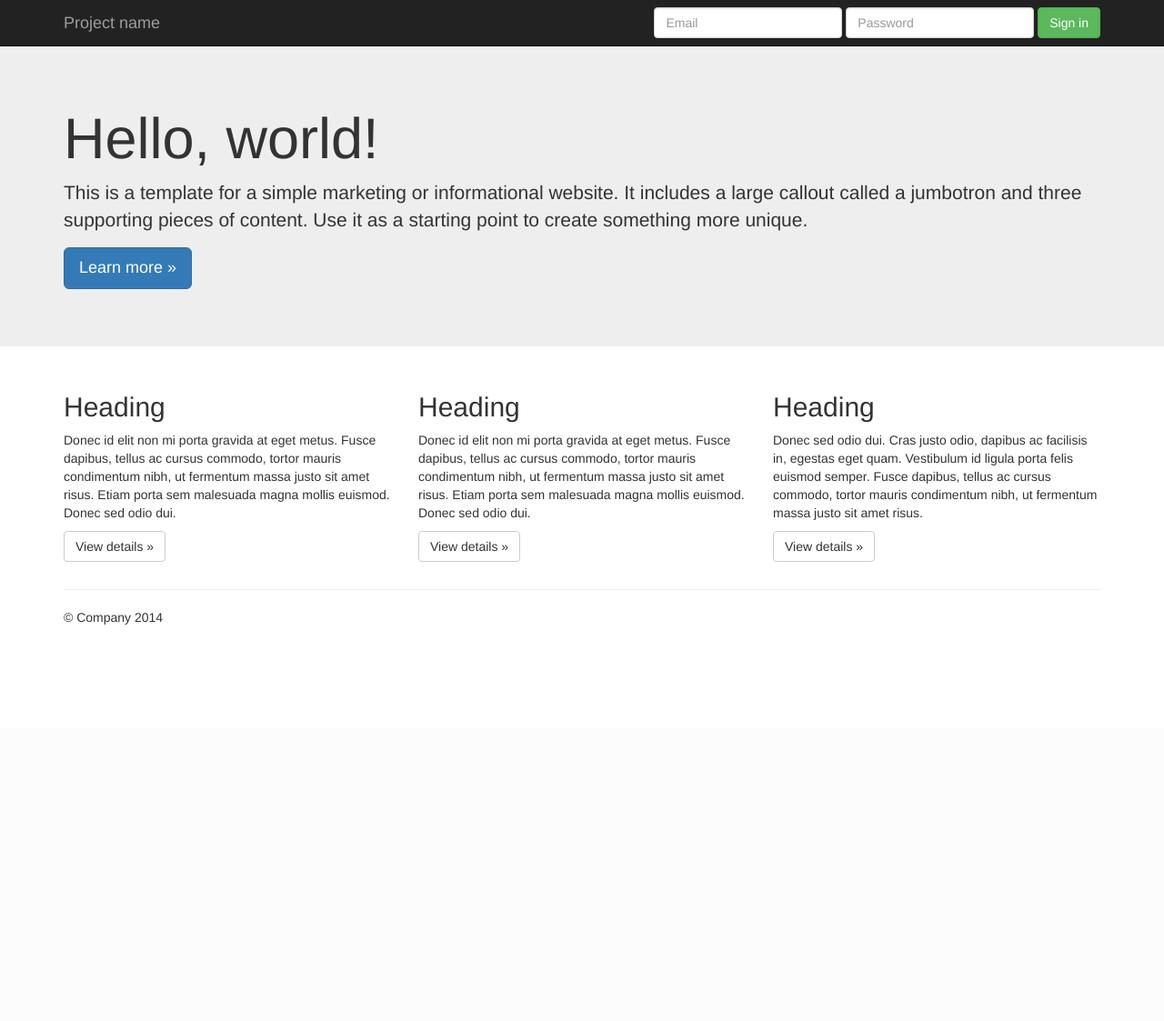
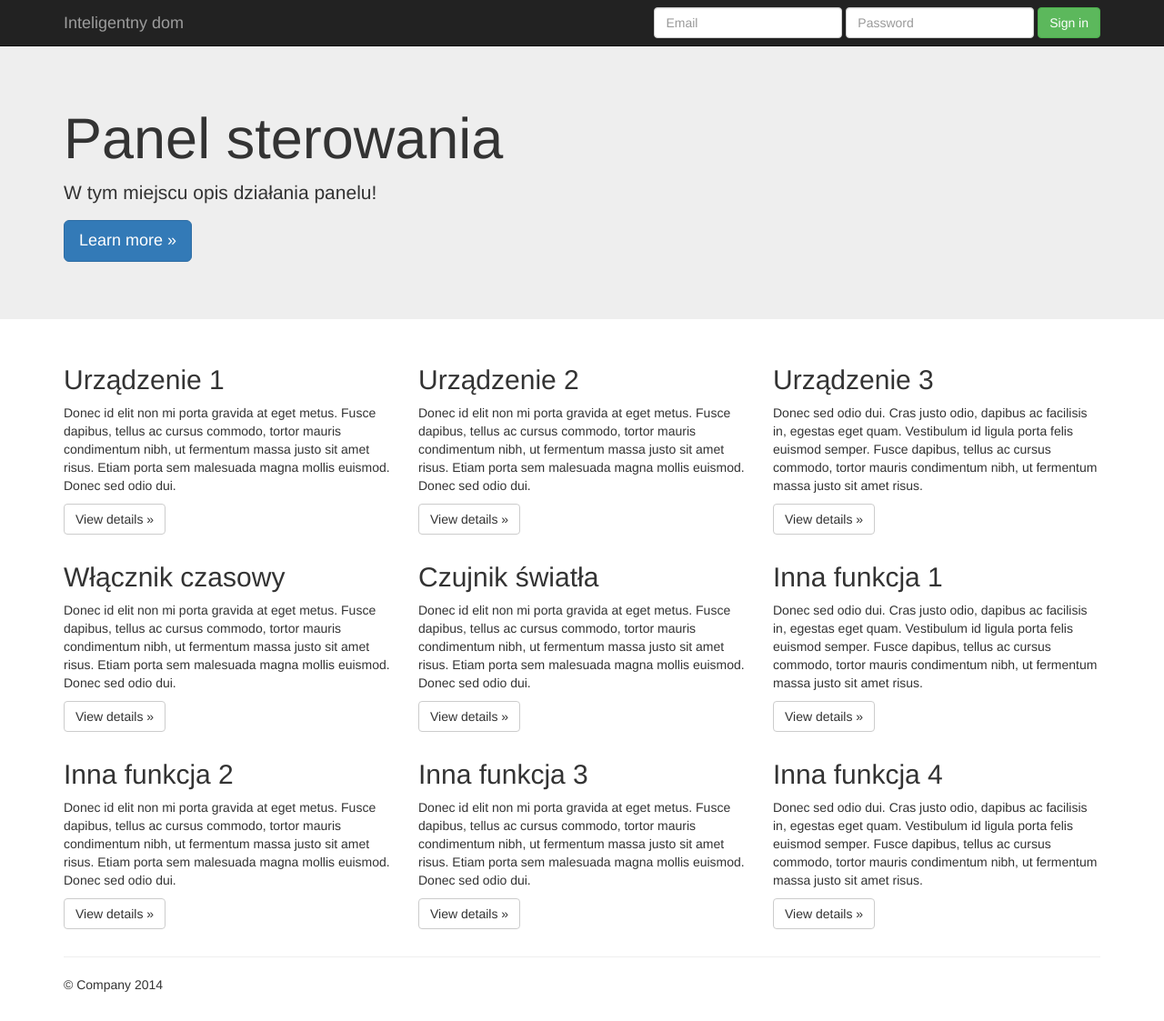
Before and after one commit to jifwin/int_dom, a Django app: page /control_panel/ in a window 1280 px wide. Shown: the whole page at 91% size. Before the commit the page ends 687 px from the top, so only its background shows below. Run offline with Django 3.2, Linux system fonts and the light colour scheme; some libraries are stand-ins or nearby versions.

Commit message:
added first desc.

```diff
--- a/django/int_dom_frontend/control_panel/templates/control_panel/index.html
+++ b/django/int_dom_frontend/control_panel/templates/control_panel/index.html
@@ -1,4 +1,3 @@
-
 <!DOCTYPE html>
 <html lang="en">
   <head>
@@ -7,9 +6,9 @@
     <meta name="viewport" content="width=device-width, initial-scale=1">
     <meta name="description" content="">
     <meta name="author" content="">
-    <link rel="icon" href="../../favicon.ico">
 
-    <title>Jumbotron Template for Bootstrap</title>
+
+    <title>Inteligentny dom - Panel sterowania</title>
 
     <!-- Bootstrap core CSS -->
     <link href="/static/control_panel/css/bootstrap.css" rel="stylesheet">
@@ -36,7 +35,7 @@
             <span class="icon-bar"></span>
             <span class="icon-bar"></span>
           </button>
-          <a class="navbar-brand" href="#">Project name</a>
+          <a class="navbar-brand" href="#">Inteligentny dom</a>
         </div>
         <div id="navbar" class="navbar-collapse collapse">
           <form class="navbar-form navbar-right" role="form">
@@ -55,8 +54,8 @@
     <!-- Main jumbotron for a primary marketing message or call to action -->
     <div class="jumbotron">
       <div class="container">
-        <h1>Hello, world!</h1>
-        <p>This is a template for a simple marketing or informational website. It includes a large callout called a jumbotron and three supporting pieces of content. Use it as a starting point to create something more unique.</p>
+        <h1>Panel sterowania</h1>
+        <p>W tym miejscu opis działania panelu!</p>
         <p><a class="btn btn-primary btn-lg" href="#" role="button">Learn more &raquo;</a></p>
       </div>
     </div>
@@ -65,17 +64,53 @@
       <!-- Example row of columns -->
       <div class="row">
         <div class="col-md-4">
-          <h2>Heading</h2>
+          <h2>Urządzenie 1</h2>
           <p>Donec id elit non mi porta gravida at eget metus. Fusce dapibus, tellus ac cursus commodo, tortor mauris condimentum nibh, ut fermentum massa justo sit amet risus. Etiam porta sem malesuada magna mollis euismod. Donec sed odio dui. </p>
           <p><a class="btn btn-default" href="#" role="button">View details &raquo;</a></p>
         </div>
         <div class="col-md-4">
-          <h2>Heading</h2>
+          <h2>Urządzenie 2</h2>
           <p>Donec id elit non mi porta gravida at eget metus. Fusce dapibus, tellus ac cursus commodo, tortor mauris condimentum nibh, ut fermentum massa justo sit amet risus. Etiam porta sem malesuada magna mollis euismod. Donec sed odio dui. </p>
           <p><a class="btn btn-default" href="#" role="button">View details &raquo;</a></p>
        </div>
         <div class="col-md-4">
-          <h2>Heading</h2>
+          <h2>Urządzenie 3</h2>
+          <p>Donec sed odio dui. Cras justo odio, dapibus ac facilisis in, egestas eget quam. Vestibulum id ligula porta felis euismod semper. Fusce dapibus, tellus ac cursus commodo, tortor mauris condimentum nibh, ut fermentum massa justo sit amet risus.</p>
+          <p><a class="btn btn-default" href="#" role="button">View details &raquo;</a></p>
+        </div>
+      </div>
+
+            <div class="row">
+        <div class="col-md-4">
+          <h2>Włącznik czasowy</h2>
+          <p>Donec id elit non mi porta gravida at eget metus. Fusce dapibus, tellus ac cursus commodo, tortor mauris condimentum nibh, ut fermentum massa justo sit amet risus. Etiam porta sem malesuada magna mollis euismod. Donec sed odio dui. </p>
+          <p><a class="btn btn-default" href="#" role="button">View details &raquo;</a></p>
+        </div>
+        <div class="col-md-4">
+          <h2>Czujnik światła</h2>
+          <p>Donec id elit non mi porta gravida at eget metus. Fusce dapibus, tellus ac cursus commodo, tortor mauris condimentum nibh, ut fermentum massa justo sit amet risus. Etiam porta sem malesuada magna mollis euismod. Donec sed odio dui. </p>
+          <p><a class="btn btn-default" href="#" role="button">View details &raquo;</a></p>
+       </div>
+        <div class="col-md-4">
+          <h2>Inna funkcja 1</h2>
+          <p>Donec sed odio dui. Cras justo odio, dapibus ac facilisis in, egestas eget quam. Vestibulum id ligula porta felis euismod semper. Fusce dapibus, tellus ac cursus commodo, tortor mauris condimentum nibh, ut fermentum massa justo sit amet risus.</p>
+          <p><a class="btn btn-default" href="#" role="button">View details &raquo;</a></p>
+        </div>
+      </div>
+
+            <div class="row">
+        <div class="col-md-4">
+          <h2>Inna funkcja 2</h2>
+          <p>Donec id elit non mi porta gravida at eget metus. Fusce dapibus, tellus ac cursus commodo, tortor mauris condimentum nibh, ut fermentum massa justo sit amet risus. Etiam porta sem malesuada magna mollis euismod. Donec sed odio dui. </p>
+          <p><a class="btn btn-default" href="#" role="button">View details &raquo;</a></p>
+        </div>
+        <div class="col-md-4">
+          <h2>Inna funkcja 3</h2>
+          <p>Donec id elit non mi porta gravida at eget metus. Fusce dapibus, tellus ac cursus commodo, tortor mauris condimentum nibh, ut fermentum massa justo sit amet risus. Etiam porta sem malesuada magna mollis euismod. Donec sed odio dui. </p>
+          <p><a class="btn btn-default" href="#" role="button">View details &raquo;</a></p>
+       </div>
+        <div class="col-md-4">
+          <h2>Inna funkcja 4</h2>
           <p>Donec sed odio dui. Cras justo odio, dapibus ac facilisis in, egestas eget quam. Vestibulum id ligula porta felis euismod semper. Fusce dapibus, tellus ac cursus commodo, tortor mauris condimentum nibh, ut fermentum massa justo sit amet risus.</p>
           <p><a class="btn btn-default" href="#" role="button">View details &raquo;</a></p>
         </div>
```
